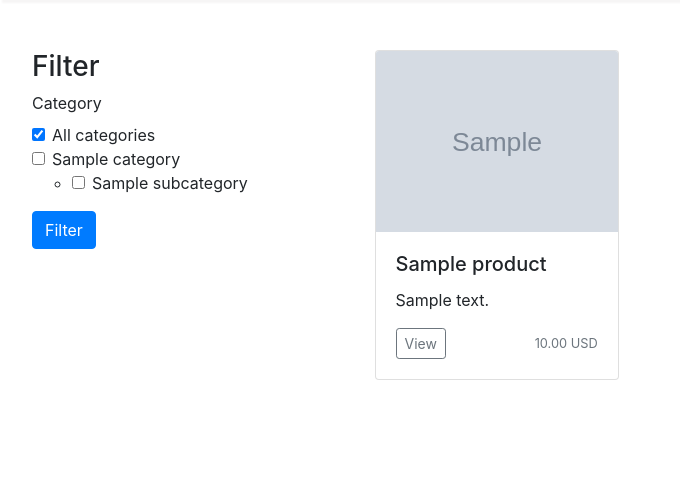
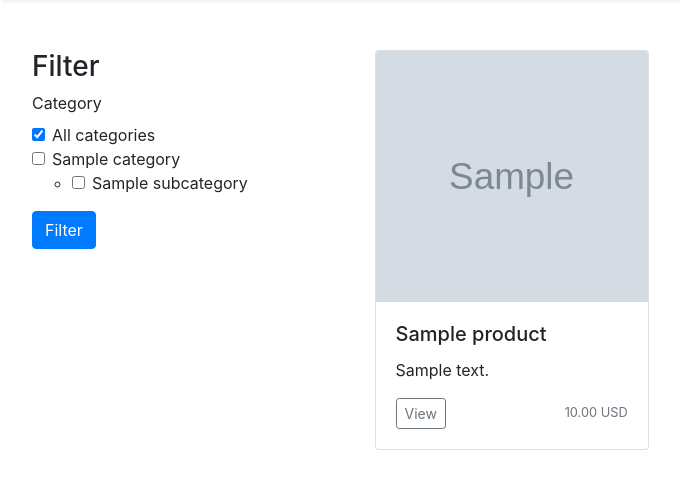
Before and after one commit to Rakeshlalkn/Ecommerse-site.io, a Django app: page /product-list in a window 1280 px wide. Shown: the part 64-553 px from the top of the page, without its empty margins (3-683 px from the left). Run offline with Django 3.2, Linux system fonts and the light colour scheme; tables that the repository leaves empty hold one stand-in row (values such as "Sample post"); grey boxes marked "Sample" are stand-in pictures; some libraries are stand-ins or nearby versions.

Commit message:
Update ajax_product_list.html

```diff
--- a/products/templates/ajax_product_list.html
+++ b/products/templates/ajax_product_list.html
@@ -1,11 +1,11 @@
 <div class="row card-deck">
     {% for product in products %}
     <div class="col-md-4">
-        <div class="card mb-4 box-shadow">
+        <div class="card mb-4 box-shadow" style="height: 400px; width: 100%;">
             {% if product.image %}
-                <img class="card-img-top" src="{{ product.image.url }}" alt="{{ product.name }}">
+                <img class="card-img-top" src="{{ product.image.url }}" alt="{{ product.name }}" style="height: 100%; width: 100%; object-fit: cover;">
             {% else %}
-                <img class="card-img-top" src="https://www.agrimart.in/uploads/vendor_logo_image/default.jpg" alt="{{ product.name }}">
+                <img class="card-img-top" src="https://www.agrimart.in/uploads/vendor_logo_image/default.jpg" alt="{{ product.name }}" style="height: 100%; width: 100%; object-fit: cover;">
             {% endif %}
             <div class="card-body">
                 <h5 class="card-title">{{ product.name }}</h5>
```
